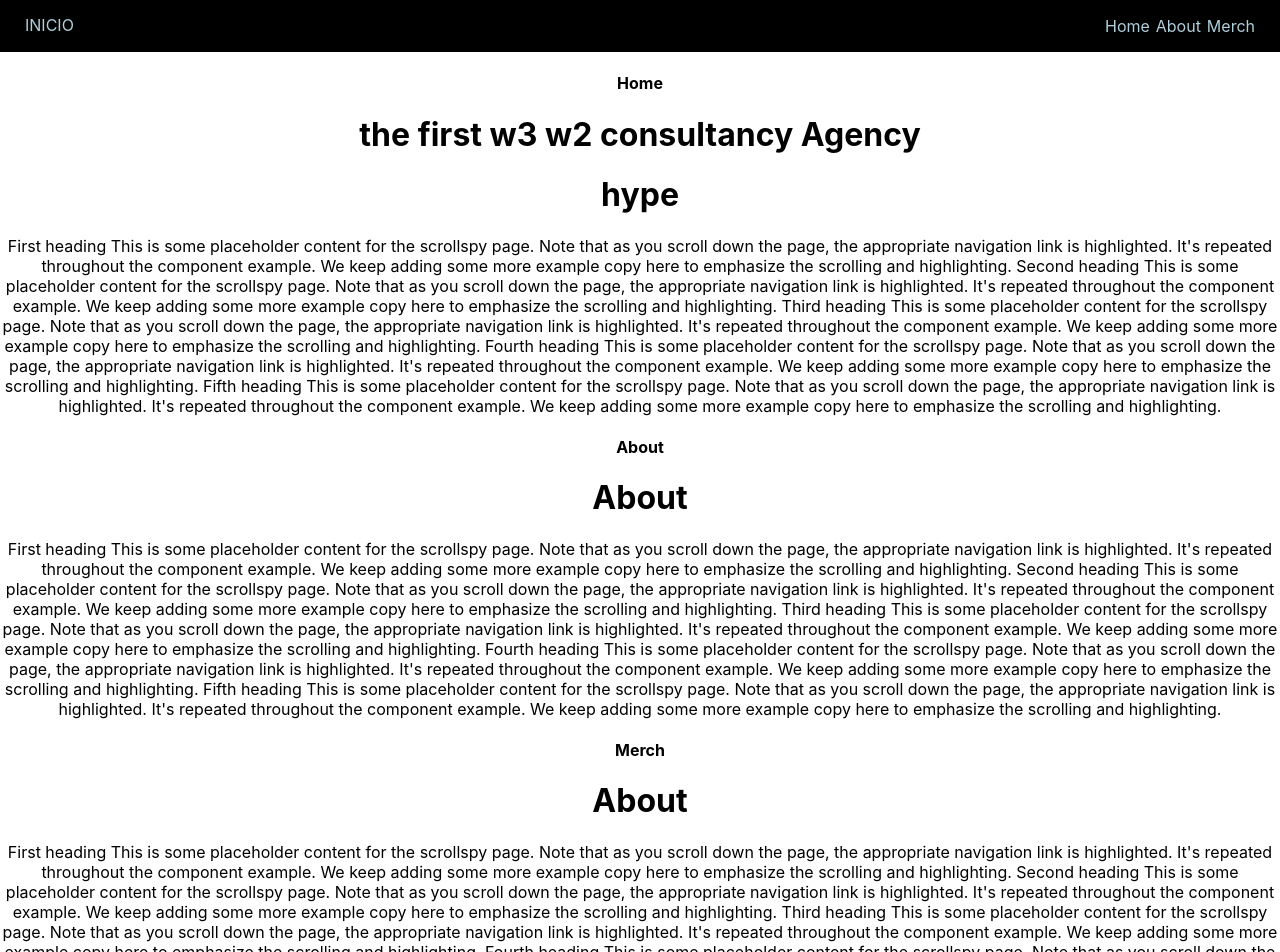
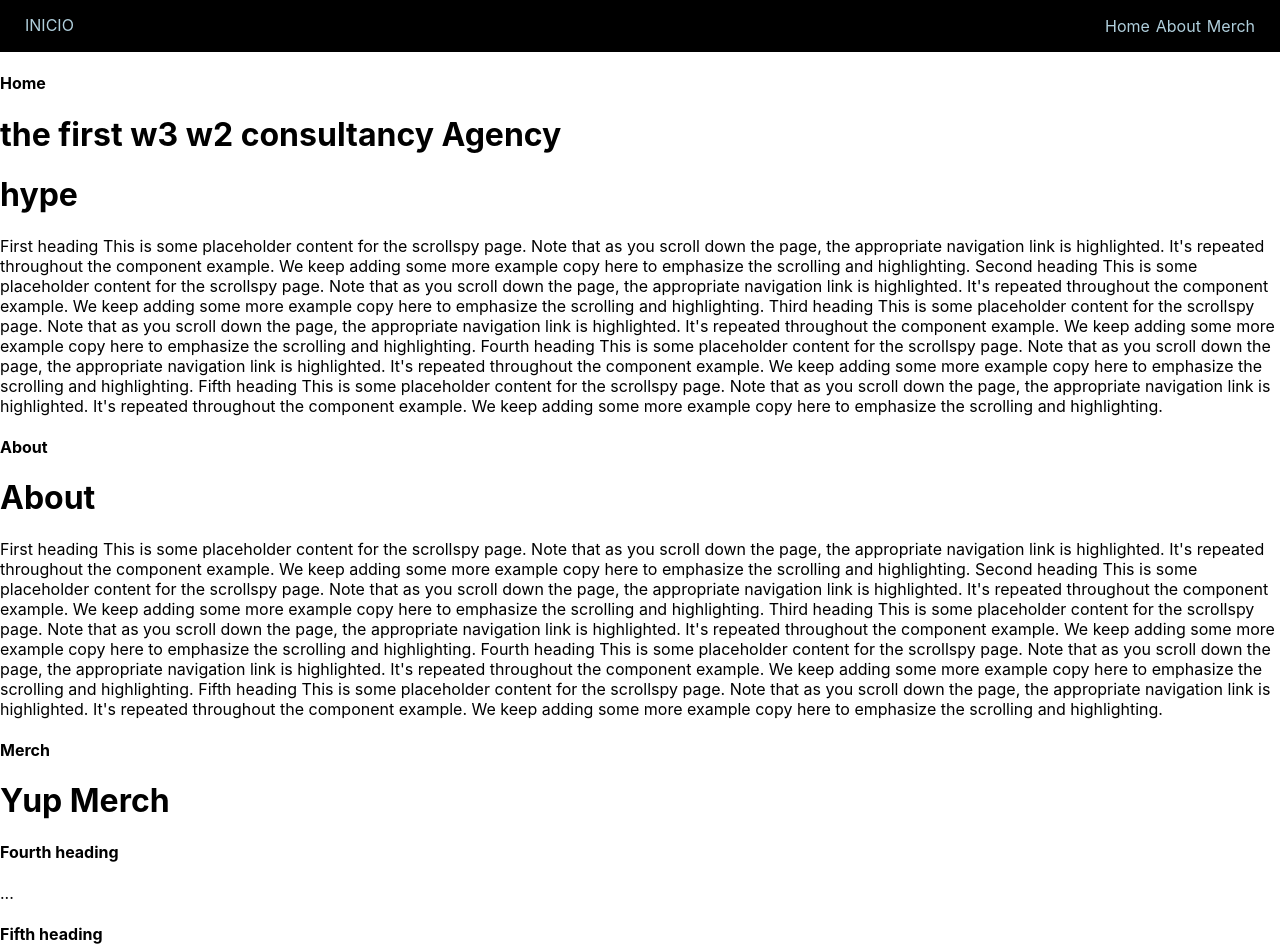
Before and after one commit to dredamonsta1/the-nounish-agency, a React (Create React App) app in the folder the-nounish-agency/: page / in a window 1280 px wide. Shown: the top 952 px of the page. Built offline with nearby package versions, Linux system fonts and the light colour scheme.

Commit message:
styling homepage

```diff
--- a/the-nounish-agency/src/App.css
+++ b/the-nounish-agency/src/App.css
@@ -1,10 +1,10 @@
-.App {
+/* .App {
   scroll-behavior: smooth;
   display: flex;
   flex-direction: column;
   text-align: center;
-}
+} */
 
-.App-link {
+/* .App-link {
   color: #61dafb;
-}
+} */
--- a/the-nounish-agency/src/App.js
+++ b/the-nounish-agency/src/App.js
@@ -5,7 +5,6 @@ import Home from './components/homeContainer/HomeContainer';
 function App() {
   return (
     <div className="App">
-
       <Home/>
     </div>
   );
--- a/the-nounish-agency/src/components/home/Home.css
+++ b/the-nounish-agency/src/components/home/Home.css
@@ -1,7 +1,12 @@
-.home-jtron{
+/* .home-jtron{
     display: flex;
     flex-direction: column;
     background-color: #B0CFDC;
     width: 100%;
     height: 500px;
+} */
+
+.home-func {
+    display: flex;
+    background-color: #B0CFDC;
 }
--- a/the-nounish-agency/src/components/home/Home.js
+++ b/the-nounish-agency/src/components/home/Home.js
@@ -5,7 +5,7 @@ import React from "react";
 
 function Home(){
     return(
-        <>
+        <div className="home-func">
         <h1>the first w3 w2 consultancy Agency</h1>
         <div className="home-jtron">
         <h1>hype</h1>
@@ -24,7 +24,7 @@ function Home(){
 
         Fifth heading
         This is some placeholder content for the scrollspy page. Note that as you scroll down the page, the appropriate navigation link is highlighted. It's repeated throughout the component example. We keep adding some more example copy here to emphasize the scrolling and highlighting.</p>
-        </>
+        </div>
     )
 }
 
--- a/the-nounish-agency/src/components/navBar/NavBar.js
+++ b/the-nounish-agency/src/components/navBar/NavBar.js
@@ -2,6 +2,7 @@ import React from "react";
 import "./NavBar.css";
 import About from "../about/About";
 import Home from "../home/Home";
+import Merch from "../merch/Merch"
 
 
 
@@ -32,7 +33,7 @@ function NavBar() {
                 <About />
 
                 <h4 id="scrollspyHeading3">Merch</h4>
-                <About />
+                <Merch />
                 <h4 id="scrollspyHeading4">Fourth heading</h4>
                 <p>...</p>
                 <h4 id="scrollspyHeading5">Fifth heading</h4>
```
